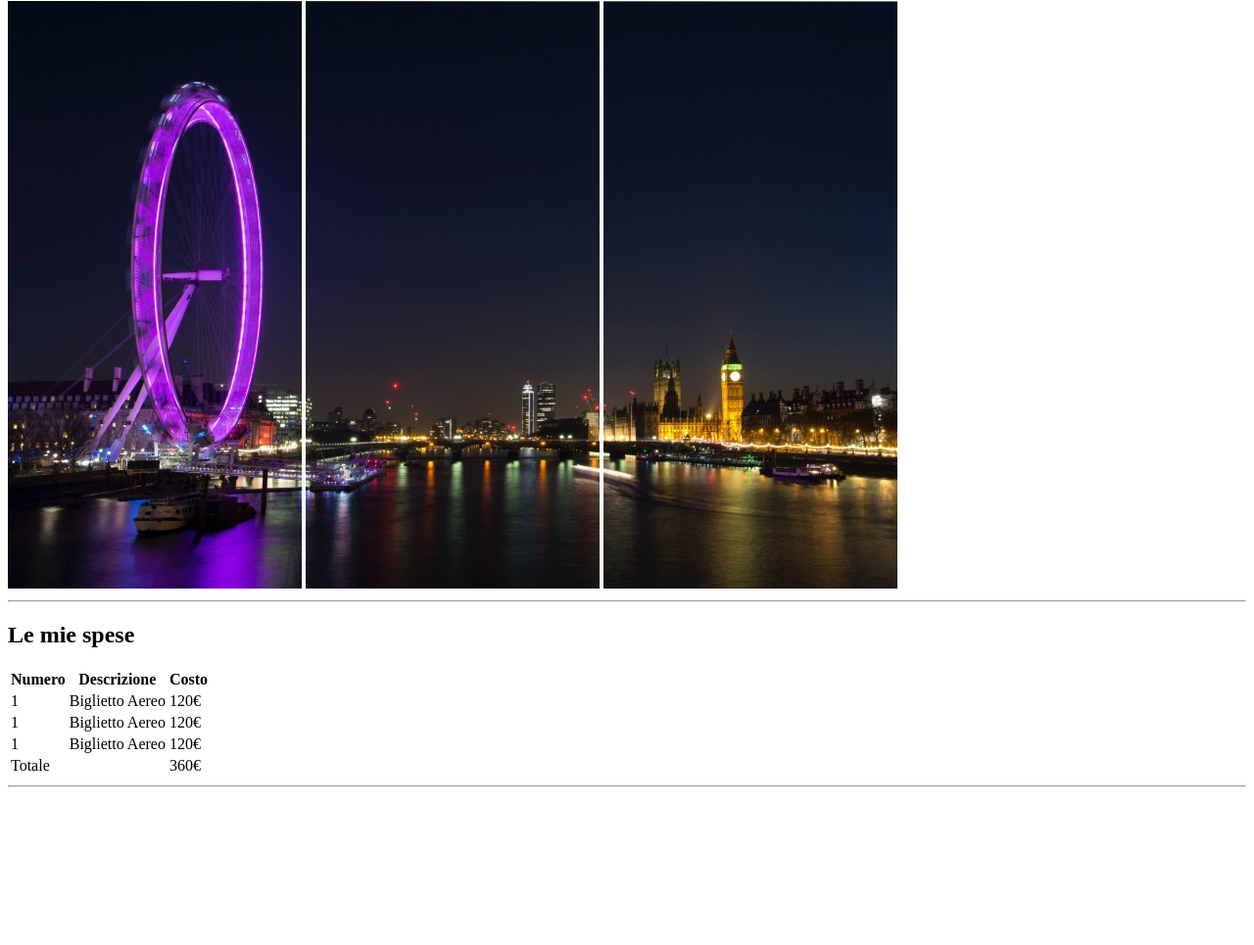
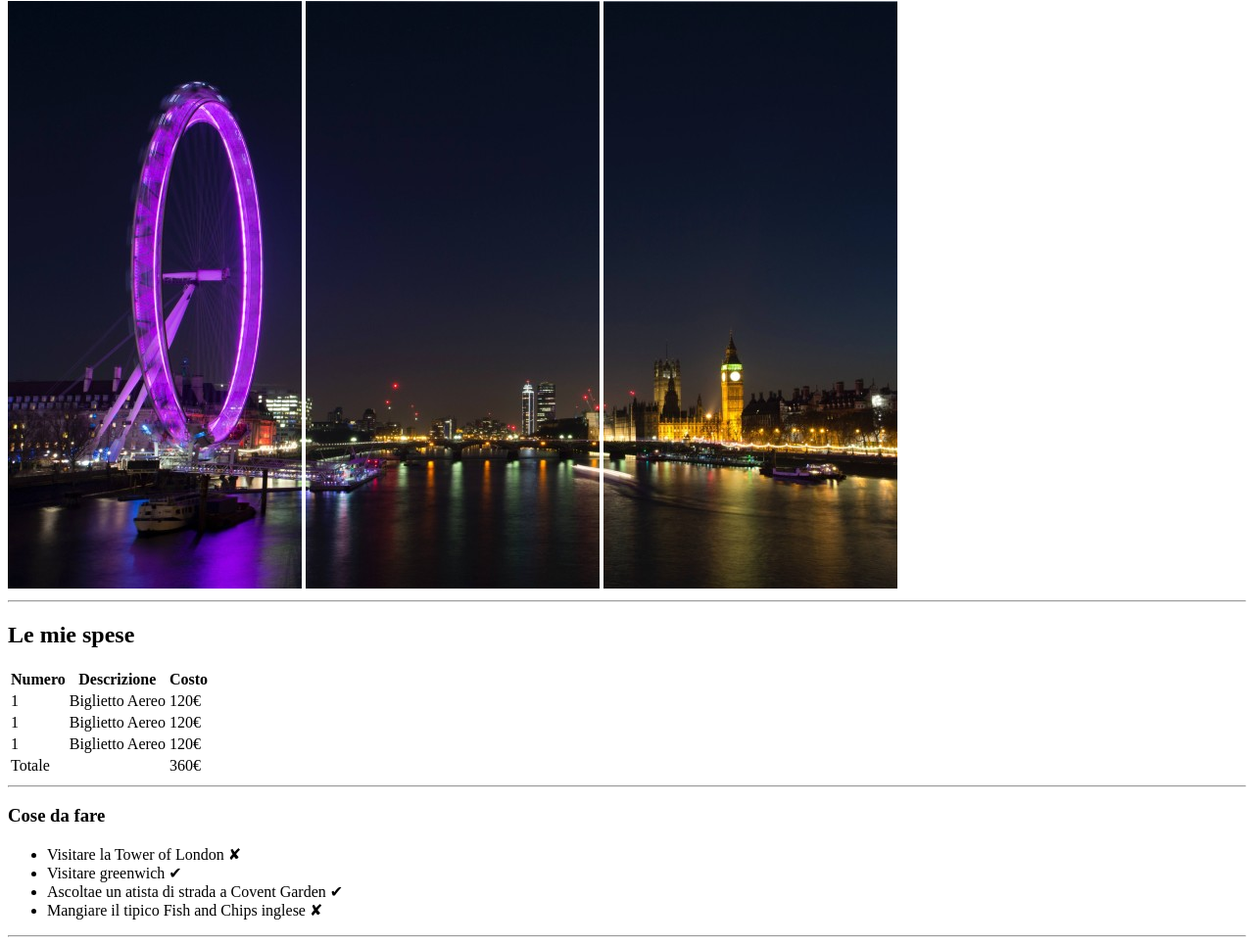
Before and after one commit to ilariamaffiola/html-london-trip, a plain HTML site: page index.html in a window 1280 px wide. Shown: the part 79-1044 px from the top of the page at 98% size. Before the commit the page ends 891 px from the top, so only its background shows below. Drawn offline with Linux system fonts and the light colour scheme.

Commit message:
[UPD]Aggiunta_cose_da_fare

```diff
--- a/index.html
+++ b/index.html
@@ -53,7 +53,16 @@
     <hr>
     </div>
 
-
+    <div>
+        <h3>Cose da fare</h3>
+        <ul>
+            <li>Visitare la Tower of London &#10008;</li>
+            <li>Visitare greenwich &#10004;</li>
+            <li>Ascoltae un atista di strada a Covent Garden &#10004;</li>
+            <li>Mangiare il tipico Fish and Chips inglese &#10008;</li>
+        </ul>
+    </div>
+    <hr>
 </main>
 </body>
 </html>
```
